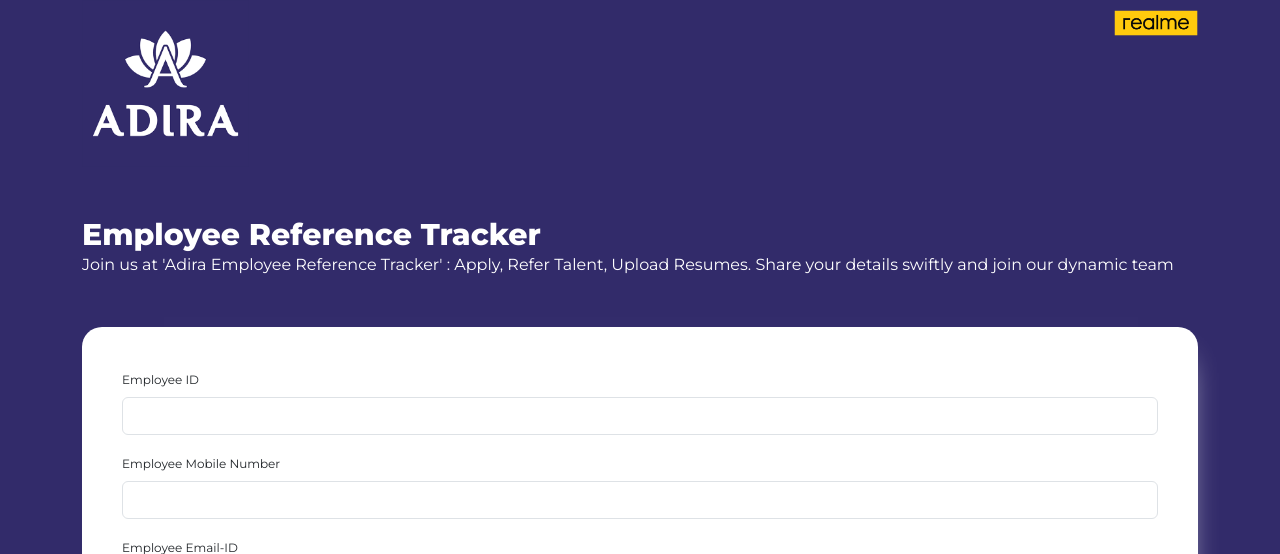
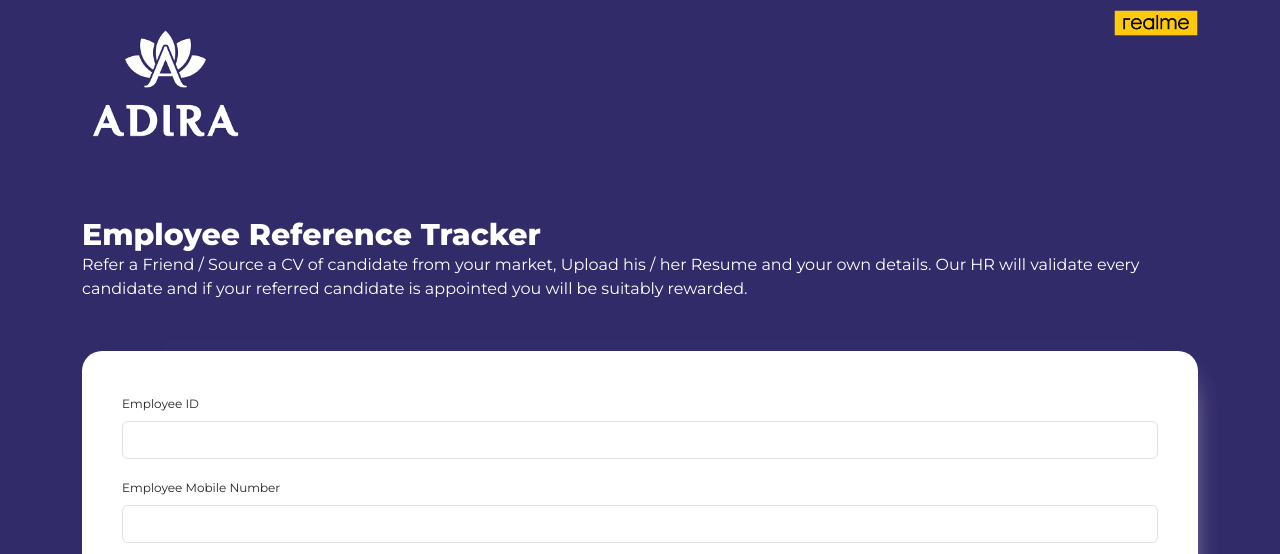
Before and after one commit to sidmrlazy/onlyn, a PHP site: page /adiraerp/index.php in a window 1280 px wide. Shown: the top 554 px of the page. Run offline with PHP 8.4, Linux system fonts and the light colour scheme.

Commit message:
modified:   adiraerp/components/form.php

```diff
--- a/adiraerp/components/form.php
+++ b/adiraerp/components/form.php
@@ -29,7 +29,8 @@
         </div>
         <div class="form-details-container">
             <h1>Employee Reference Tracker</h1>
-            <p>Join us at 'Adira Employee Reference Tracker' : Apply, Refer Talent, Upload Resumes. Share your details swiftly and join our dynamic team</p>
+            <p>Refer a Friend / Source a CV of candidate from your market, Upload his / her Resume and your own details.
+                Our HR will validate every candidate and if your referred candidate is appointed you will be suitably rewarded.</p>
         </div>
         <div class="form-container">
 
@@ -52,8 +53,9 @@
 
                 $to = $user_form_email;
                 $subject = "Adira Talent Tracker Form: " . $user_form_ref_number;
-                $message = "Thank you for submitting your application. Your reference number is: " . $user_form_ref_number;
-                $headers = "From: tech.gizmmo.new@gmail.com";
+                $message = "Thank you for refering (" . $user_form_ref_name . " /" . $user_form_ref_contact . " / . " . $user_form_ref_email . " ) for position of (" . $user_form_ref_position . ").
+                The HR will examine the candidature. You will be suitably rewarded once your refered candidate completes first two business months. Your reference number is: " . $user_form_ref_number;
+                $headers = "From: connectonlyn@gmail.com";
 
                 if (empty($user_form_ref_cv)) {
                     echo "<script>emptyModal();</script>";
```
